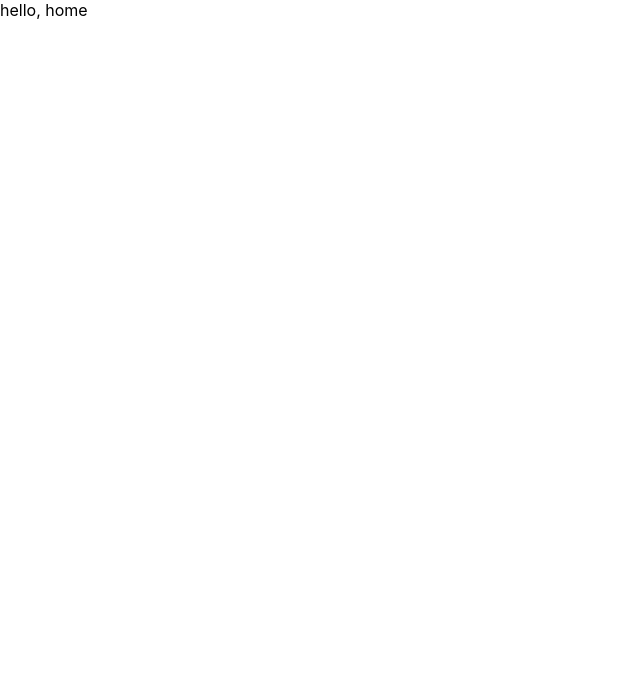
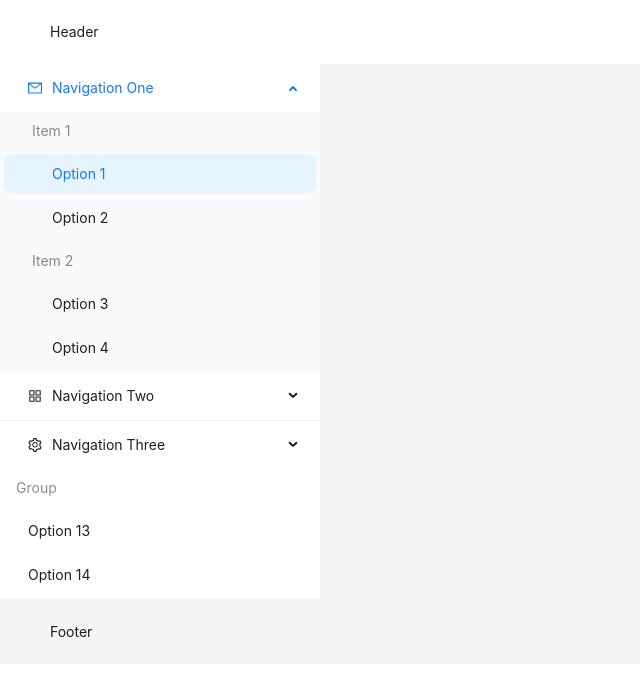
Before and after one commit to ppztt/graduate, a React app: page /home in a window 1280 px wide. Shown: the top 676 px of the page, without its empty margins (0-640 px from the left). Built offline with nearby package versions, Linux system fonts and the light colour scheme.

Commit message:
feat: 主页布局

```diff
--- a/src/App.css
+++ b/src/App.css
@@ -1,4 +1,5 @@
 .App {
   width: 100%;
   height: 100%;
+  box-sizing: border-box;
 }
--- a/src/App.tsx
+++ b/src/App.tsx
@@ -1,11 +1,14 @@
 import React from 'react';
-import { Router } from './router';
+import { BrowserRouter as Router } from 'react-router-dom';
+import { Routers } from './router';
 import './App.css';
 
 function App() {
   return (
     <div className="App">
-      <Router></Router>
+      <Router>
+        <Routers></Routers>
+      </Router>
     </div>
   );
 }
--- a/src/index.css
+++ b/src/index.css
@@ -1,3 +1,6 @@
+* {
+  box-sizing: border-box;
+}
 body {
   margin: 0;
   font-family: -apple-system, BlinkMacSystemFont, 'Segoe UI', 'Roboto', 'Oxygen',
@@ -5,7 +8,6 @@ body {
     sans-serif;
   -webkit-font-smoothing: antialiased;
   -moz-osx-font-smoothing: grayscale;
-  width: 100vw;
   height: 100vh;
 }
 
--- /dev/null
+++ b/src/pages/home/components/menus.tsx
@@ -0,0 +1,93 @@
+import React from 'react';
+import { AppstoreOutlined, MailOutlined, SettingOutlined } from '@ant-design/icons';
+import type { MenuProps } from 'antd';
+import { Menu } from 'antd';
+
+type MenuItem = Required<MenuProps>['items'][number];
+
+const items: MenuItem[] = [
+  {
+    key: 'sub1',
+    label: 'Navigation One',
+    icon: <MailOutlined />,
+    children: [
+      {
+        key: 'g1',
+        label: 'Item 1',
+        type: 'group',
+        children: [
+          { key: '1', label: 'Option 1' },
+          { key: '2', label: 'Option 2' },
+        ],
+      },
+      {
+        key: 'g2',
+        label: 'Item 2',
+        type: 'group',
+        children: [
+          { key: '3', label: 'Option 3' },
+          { key: '4', label: 'Option 4' },
+        ],
+      },
+    ],
+  },
+  {
+    key: 'sub2',
+    label: 'Navigation Two',
+    icon: <AppstoreOutlined />,
+    children: [
+      { key: '5', label: 'Option 5' },
+      { key: '6', label: 'Option 6' },
+      {
+        key: 'sub3',
+        label: 'Submenu',
+        children: [
+          { key: '7', label: 'Option 7' },
+          { key: '8', label: 'Option 8' },
+        ],
+      },
+    ],
+  },
+  {
+    type: 'divider',
+  },
+  {
+    key: 'sub4',
+    label: 'Navigation Three',
+    icon: <SettingOutlined />,
+    children: [
+      { key: '9', label: 'Option 9' },
+      { key: '10', label: 'Option 10' },
+      { key: '11', label: 'Option 11' },
+      { key: '12', label: 'Option 12' },
+    ],
+  },
+  {
+    key: 'grp',
+    label: 'Group',
+    type: 'group',
+    children: [
+      { key: '13', label: 'Option 13' },
+      { key: '14', label: 'Option 14' },
+    ],
+  },
+];
+
+const LocalMenu: React.FC = () => {
+  const onClick: MenuProps['onClick'] = (e) => {
+    console.log('click ', e);
+  };
+
+  return (
+    <Menu
+      onClick={onClick}
+      style={{ width: '100%', border: 'none' }}
+      defaultSelectedKeys={['1']}
+      defaultOpenKeys={['sub1']}
+      mode="inline"
+      items={items}
+    />
+  );
+};
+
+export default LocalMenu;
--- /dev/null
+++ b/src/pages/home/index.scss
@@ -0,0 +1,4 @@
+
+.ant-layout .layout-bg{
+    background-color: #fff;
+}
--- /dev/null
+++ b/src/pages/home/index.tsx
@@ -0,0 +1,25 @@
+import React from "react";
+import { Layout } from 'antd'
+import { Outlet } from "react-router-dom";
+import './index.scss'
+import LocalMenu from "./components/menus";
+const { Header, Footer, Sider, Content } = Layout;
+const Home: React.FC = () => {
+    return (
+        <Layout>
+            <Header className="layout-bg">Header</Header>
+        <Layout>
+            <Sider width="25%" className="layout-bg">
+                <LocalMenu />
+            </Sider>
+            <Content>
+                {/* 需要引入Outlet组件，作用跟router-view一样，表明组件在这里显示 */}
+                <Outlet></Outlet>
+            </Content>
+        </Layout>
+            <Footer>Footer</Footer>
+        </Layout>
+    )
+}
+
+export default Home
--- a/src/pages/login/index.scss
+++ b/src/pages/login/index.scss
@@ -11,9 +11,12 @@
         top: 50%;
         left: 50%;
         transform: translate(-50%, -50%);
-        width: 400px;
+        width: 250px;
         height: 200px;
         padding: 20px;
         background-color: aqua;
+        .login-form-button {
+            width: 100%;
+        }
     }
 }
--- a/src/pages/login/index.tsx
+++ b/src/pages/login/index.tsx
@@ -1,47 +1,53 @@
 import React from 'react'
 import type { FormProps } from 'antd';
+import { LockOutlined, UserOutlined } from '@ant-design/icons';
 import { Button, Form, Input } from 'antd';
 import { loginForm } from '@/type/loginType';
 import './index.scss'
 
-export default function Login() {
-      const onFinish: FormProps<loginForm>['onFinish'] = (values) => {
+const Login: React.FC = () => {
+    const [loginInfo] = Form.useForm<loginForm>();
+    const onFinish: FormProps<loginForm>['onFinish'] = (values) => {
         console.log('Success:', values)
-      }
+    }
 
-      const onFinishFailed: FormProps<loginForm>['onFinishFailed'] = (errorInfo) => {
+    const onFinishFailed: FormProps<loginForm>['onFinishFailed'] = (errorInfo) => {
         console.log('Failed:', errorInfo)
-      }
+    }
     return (
         <div className='login-layout'>
             <div className='login-box'>
                 <Form
+                    form={loginInfo}
                     name="login_form"
-                    labelCol={{ span: 6 }}
-                    wrapperCol={{ span: 16 }}
+                    wrapperCol={{ span: 24 }}
                     onFinish={onFinish}
                     onFinishFailed={onFinishFailed}>
                     <Form.Item<loginForm>
-                        label="用户名"
                         name="username"
                         rules={[{ required: true, message: '请输入用户名!' }]}>
-                        <Input />
+                        <Input prefix={<UserOutlined className="site-form-item-icon" />} placeholder="Username" />
                     </Form.Item>
 
                     <Form.Item<loginForm>
-                        label="密码"
                         name="password"
                         rules={[{ required: true, message: '请输入密码!' }]}>
-                        <Input.Password />
+                        <Input
+                            prefix={<LockOutlined className="site-form-item-icon" />}
+                            type="password"
+                            placeholder="Password" />
                     </Form.Item>
 
-                    <Form.Item wrapperCol={{ offset: 8, span: 16 }}>
-                        <Button type="primary" htmlType="submit">
+                    <Form.Item wrapperCol={{ span: 24 }}>
+                        <Button type="primary" htmlType="submit" className='login-form-button'>
                             登录
                         </Button>
+                        <div>立即注册</div>
                     </Form.Item>
                 </Form>
             </div>
         </div>
     )
 }
+
+export default Login
```
Also changed, not shown: src/router/index.tsx (+5 -24 lines), src/router/routes.tsx (added, +30 -0 lines).
